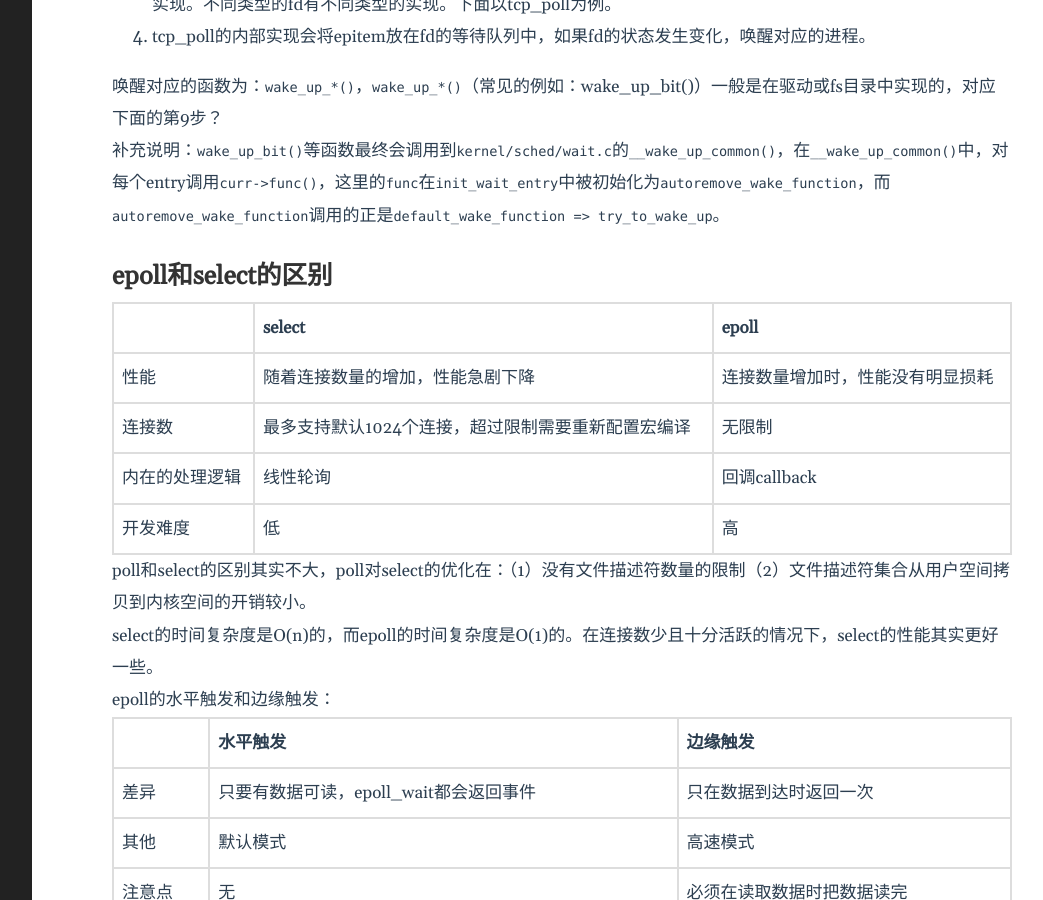
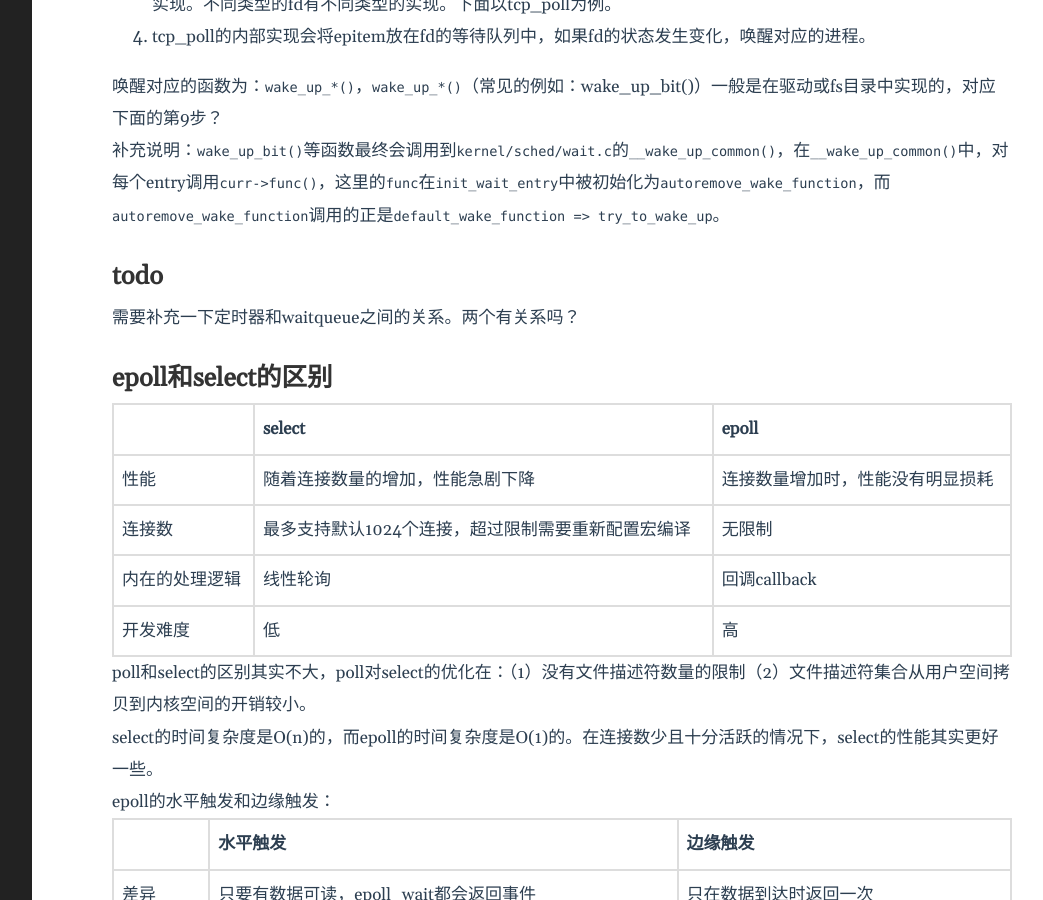
Before and after one commit to lclgo/lclgo.github.io, a Jekyll site: the page built from _posts/linux/2023-03-28-epoll.md, in a window 1280 px wide and 900 px high, scrolled down 765 px. Shown: the whole window, without its empty margins (188-1231 px from the left). Built offline with Jekyll 4.4.1, drawn with Linux system fonts in a browser that asks for light colours.

Commit message:
add notes about waitqueue

```diff
--- a/_posts/linux/2023-03-28-epoll.md
+++ b/_posts/linux/2023-03-28-epoll.md
@@ -29,6 +29,10 @@ epoll实现的文档实现可以参考：<https://www.jxhs.me/2021/04/08/linux%E
 唤醒对应的函数为：`wake_up_*()`，`wake_up_*()`（常见的例如：wake_up_bit()）一般是在驱动或fs目录中实现的，对应下面的第9步？
 
 补充说明：`wake_up_bit()`等函数最终会调用到`kernel/sched/wait.c`的`__wake_up_common()`，在`__wake_up_common()`中，对每个entry调用`curr->func()`，这里的`func`在`init_wait_entry`中被初始化为`autoremove_wake_function`，而`autoremove_wake_function`调用的正是`default_wake_function => try_to_wake_up`。
+
+## todo
+
+需要补充一下定时器和waitqueue之间的关系。两个有关系吗？
 
 ## epoll和select的区别
 
```
